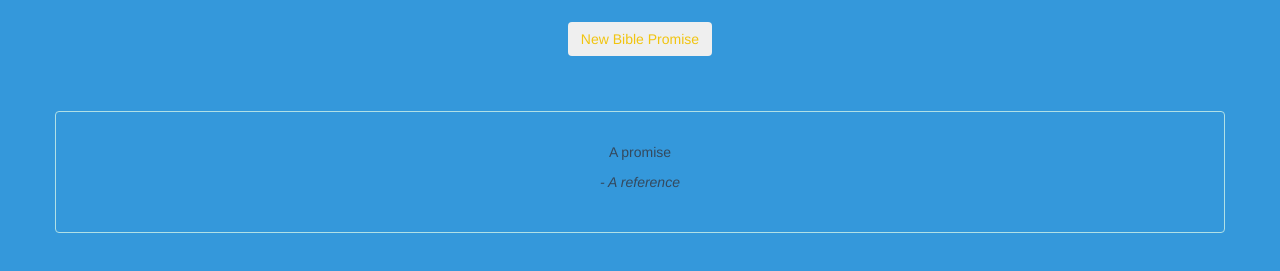
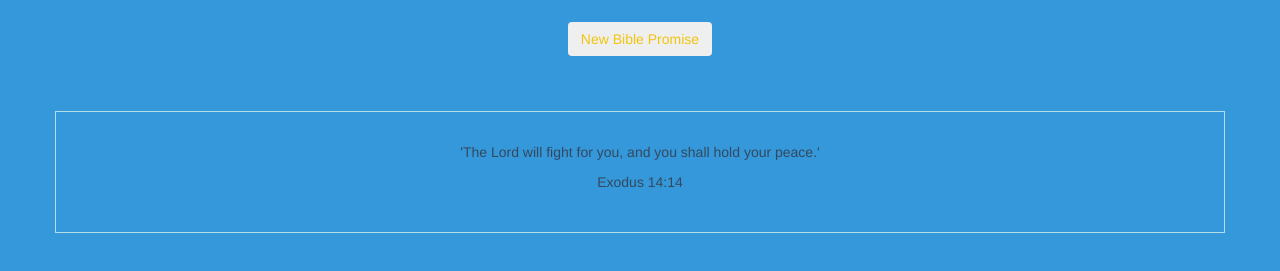
Before and after one commit to mgdeveloper1406/versesmachine, a plain HTML site: page index.html in a window 1280 px wide. Shown: the part 121-392 px from the top of the page. Drawn offline with nearby package versions, Linux system fonts and the light colour scheme.

Commit message:
Jquerry works

```diff
--- a/index.html
+++ b/index.html
@@ -20,9 +20,9 @@
   </div>
   <br>
   <br>
-  <div class=" btn container textbox">
-    <p class="quote">A promise</p>
-    <p class="author"><i> - A reference</i></p>
+  <div class="container textbox">
+    <p id="quote">A promise</p>
+    <p id="author"><i> - A reference</i></p>
   </div>
 </div>
 
--- a/script.js
+++ b/script.js
@@ -1,17 +1,16 @@
     var quoteList = ["'The Lord will fight for you, and you shall hold your peace.'", "'He gives power to the weak,And to those who have no might He increases strength.' "];
 
-     var authorList = [" - Exodus 14:14", " - Isaiah 40:29" ];
+     var authorList = ["Exodus 14:14", "Isaiah 40:29" ];
 
-     var quote = document.getElementsByClassName("quote");
+     var quote = document.getElementById("quote");
 
-     var author = document.getElementsByClassName("author");
-
-     var test = "Hello World";
+     var author = document.getElementById("author");
 
 
   $( document ).ready(function() {
 
-     quote.textContent = test;
+     quote.textContent = quoteList[0];
+     author.textContent = authorList[0];
 
-     alert("Making sure jquerry works");
+     alert("Making sure jquerry still works");
  });
```
